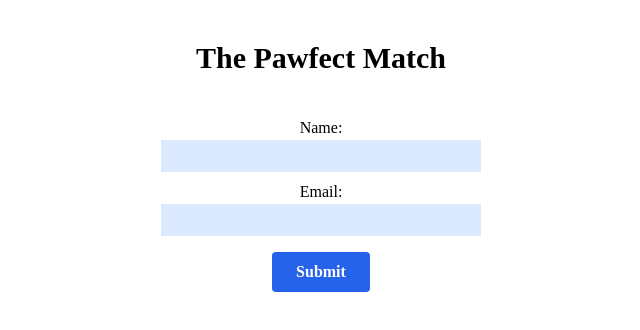
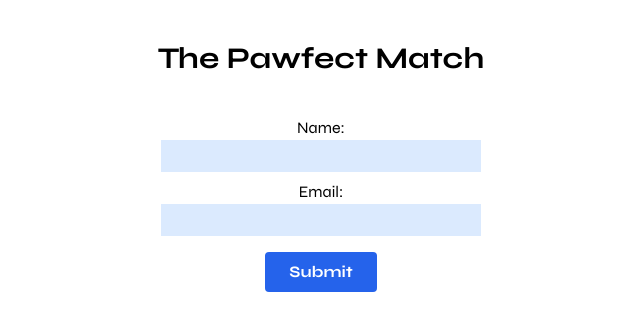
Before and after one commit to elisetvy/fetch-frontend-takehome, a React (Vite) app: page / in a window 1280 px wide. Shown: the top 330 px of the page, without its empty margins (319-959 px from the left). Built offline with nearby package versions, Linux system fonts and the light colour scheme.

Commit message:
Import fetch fonts

```diff
--- a/index.html
+++ b/index.html
@@ -4,6 +4,10 @@
 <head>
   <meta charset="UTF-8" />
   <meta name="viewport" content="width=device-width, initial-scale=1.0" />
+  <link rel="preconnect" href="https://fonts.googleapis.com">
+  <link rel="preconnect" href="https://fonts.gstatic.com" crossorigin>
+  <link href="https://fonts.googleapis.com/css2?family=Lexend:wght@100..900&family=Syne:wght@400..800&display=swap"
+    rel="stylesheet">
   <title>The Pawfect Match</title>
 </head>
 
--- a/src/index.css
+++ b/src/index.css
@@ -3,5 +3,5 @@
 @tailwind utilities;
 
 html {
-  font-family: "Futura";
+  font-family: "Syne";
 }
```
